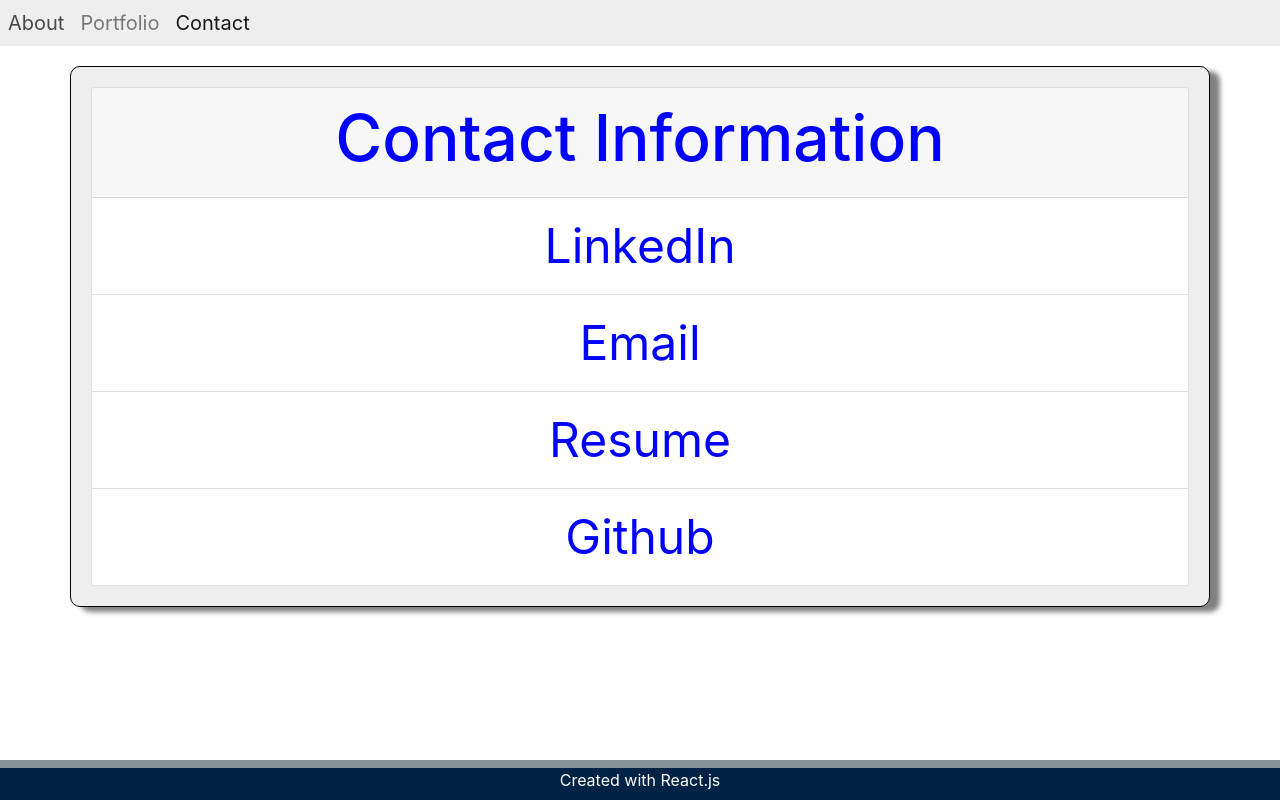
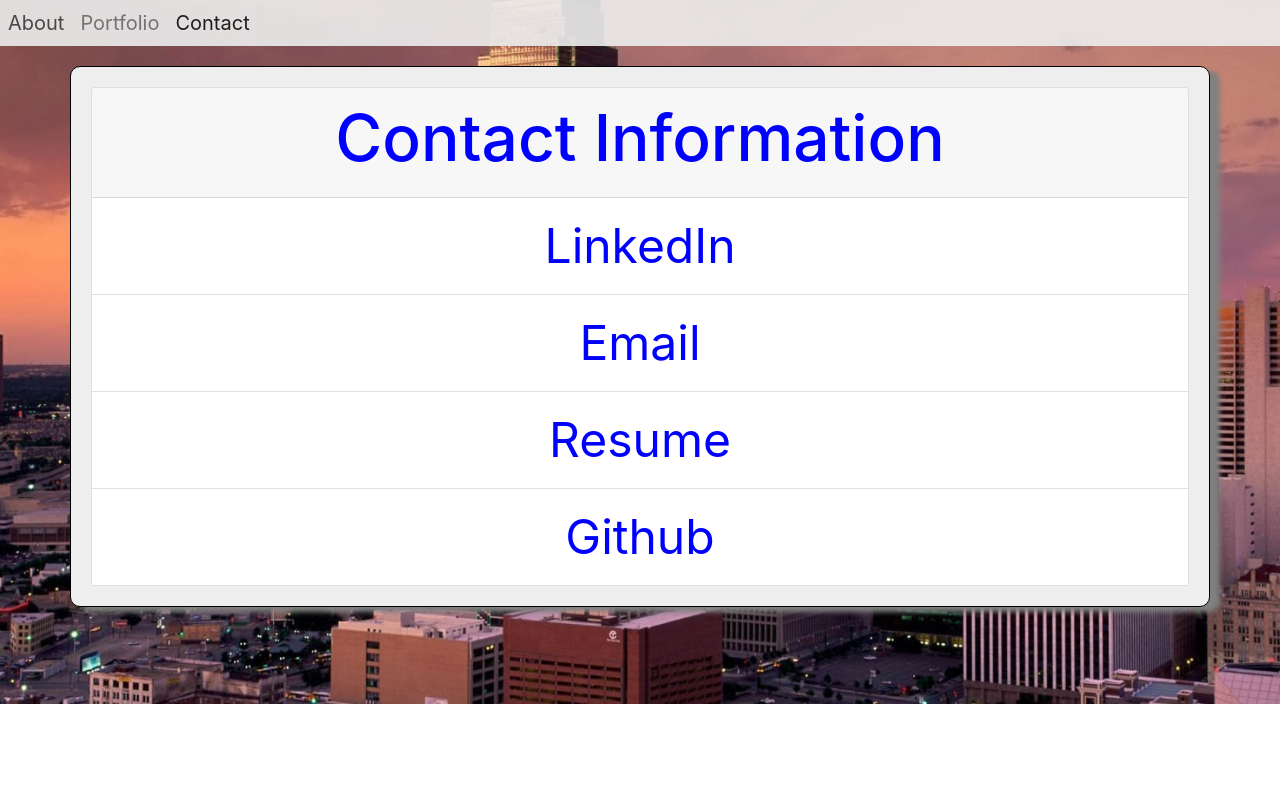
Before and after one commit to abtobey/Info, a React (Create React App) app: page /info/contact in a window 1280 px wide. Built offline with nearby package versions, Linux system fonts and the light colour scheme; the HTML template or start-up script is replaced by a standard one.

Commit message:
added background image

```diff
--- a/src/App.css
+++ b/src/App.css
@@ -34,26 +34,3 @@
     transform: rotate(360deg);
   }
 }
-
-.gray{
-  background-color:rgb(134,147,151);
-  height: 1vh;
-  position: fixed;
-  bottom: 4vh;
-  width:100%;
-}
-.cowboysBlue{
-  background-color: rgb(0, 34, 68);
-  height: 4vh;
-  position: fixed;
-  bottom: 0;
-  width:100%;
-  text-align: center;
-  color:white;
-  font-size: 2vh;
-}
-@media screen and (max-width: 640px) {
-  .gray, .cowboysBlue{
-    visibility: hidden;
-  }
-}
--- a/src/App.js
+++ b/src/App.js
@@ -16,8 +16,7 @@
       <Route exact path = "/" component={Profile}/>
       <Route exact path ="/portfolio" component={Portfolio}/>
       <Route exact path ="/contact" component={Contact}/>
-      <div className="gray"></div>
-      <div className="cowboysBlue">Created with React.js</div>
+
     </div>
     </Router>
   );
--- a/src/components/Navbar/style.css
+++ b/src/components/Navbar/style.css
@@ -11,7 +11,8 @@
 }
 .navbar{
     padding:0;
-    background-color:#EEEEEE
+    background-color:#EEEEEE;
+    opacity:90%
 }
 .nav-item{
     font-size: 20px;
--- a/src/components/Portfolio/style.css
+++ b/src/components/Portfolio/style.css
@@ -5,6 +5,7 @@
   border-radius:10px;
   box-shadow: 10px 5px 5px gray;
   border:1px solid black;
+  z-index:2;
 }
 h2{
   color:rgb(0, 34, 68);
@@ -39,8 +40,8 @@
   color:white;
   line-height:1.5;
   margin-top:10px;
-  margin-left: 10px;
-  margin-right:10px;
+  /* margin-left: 10px;
+  margin-right:10px; */
 }
 
 
@@ -93,7 +94,7 @@
   font-size: 12px;
   text-align: left;
   padding:5px;
-  margin-left: 10px;
+  /* margin-left: 10px; */
 
 }
 img{
--- a/src/components/PortfolioItem/style.css
+++ b/src/components/PortfolioItem/style.css
@@ -1,3 +1,4 @@
 .flip-card{
     border: 1 px solid black;
+    opacity: 100%;
 }
--- a/src/components/Profile/index.js
+++ b/src/components/Profile/index.js
@@ -12,7 +12,7 @@
       <hr/>
       <h4>About Me</h4>
       <div className="row profileText">
-        <p><img className="img img-thumbnail" src="./assets/profileImage.jpg" alt="Headshot"></img>
+        <p><img className="img img-thumbnail" src="./assets/profileImage.jpg" alt="Headshot" id="headshot"></img>
 
           I'm originally from Austin, TX but have lived in the Dallas area for the last 10 years. I live with my wife Lauren and our two dogs, River and Buster. <br></br><br></br>
          I graduated from Texas A&amp;M in 2009 with a degree in Manufacturing &amp; Mechanical Engineering Technology and worked as an industrial engineer until 2020, the last 6 years with UPS. During that time, I grew my skills in creating applications using excel with VBA to make tasks which were previously tedious and difficult quick and easy. What started as fancy spreadsheets with simple macros evolved into complex applications with SQL backends. Many of these will continue to be used long after my time there ended.
--- a/src/components/Profile/style.css
+++ b/src/components/Profile/style.css
@@ -3,9 +3,10 @@
     padding: 20px;
 }
 
-img{
+#headshot{
     float:left;
     margin: 10px;
+
 }
 h2, h3, h4{
     text-align:center;
--- a/src/index.css
+++ b/src/index.css
@@ -5,7 +5,7 @@
     sans-serif;
   -webkit-font-smoothing: antialiased;
   -moz-osx-font-smoothing: grayscale;
-  background-color: white;
+  background:  url("./../src/skyline.jpg") no-repeat center/cover;
 }
 
 code {
```
Also changed, not shown: src/skyline.jpg (added).
